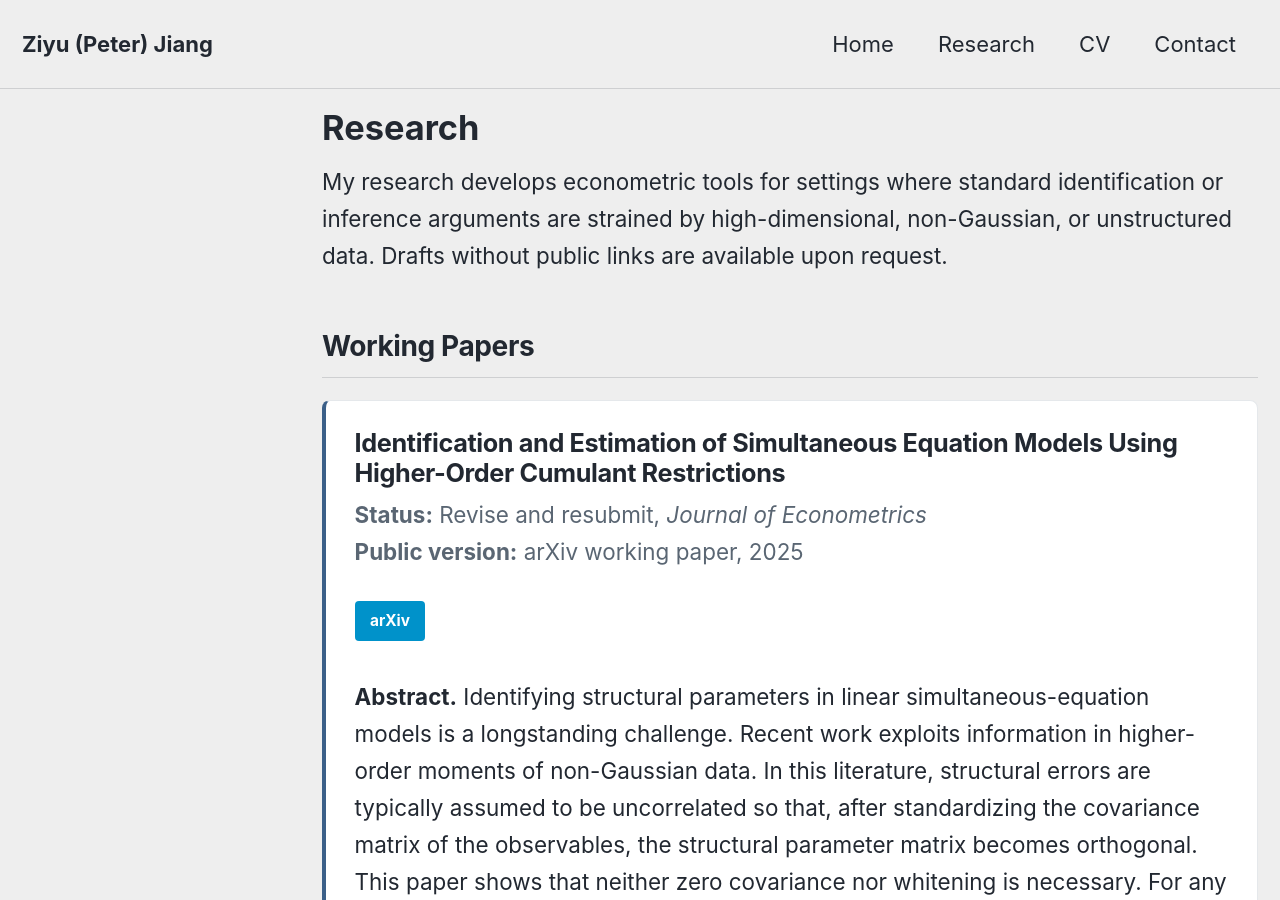
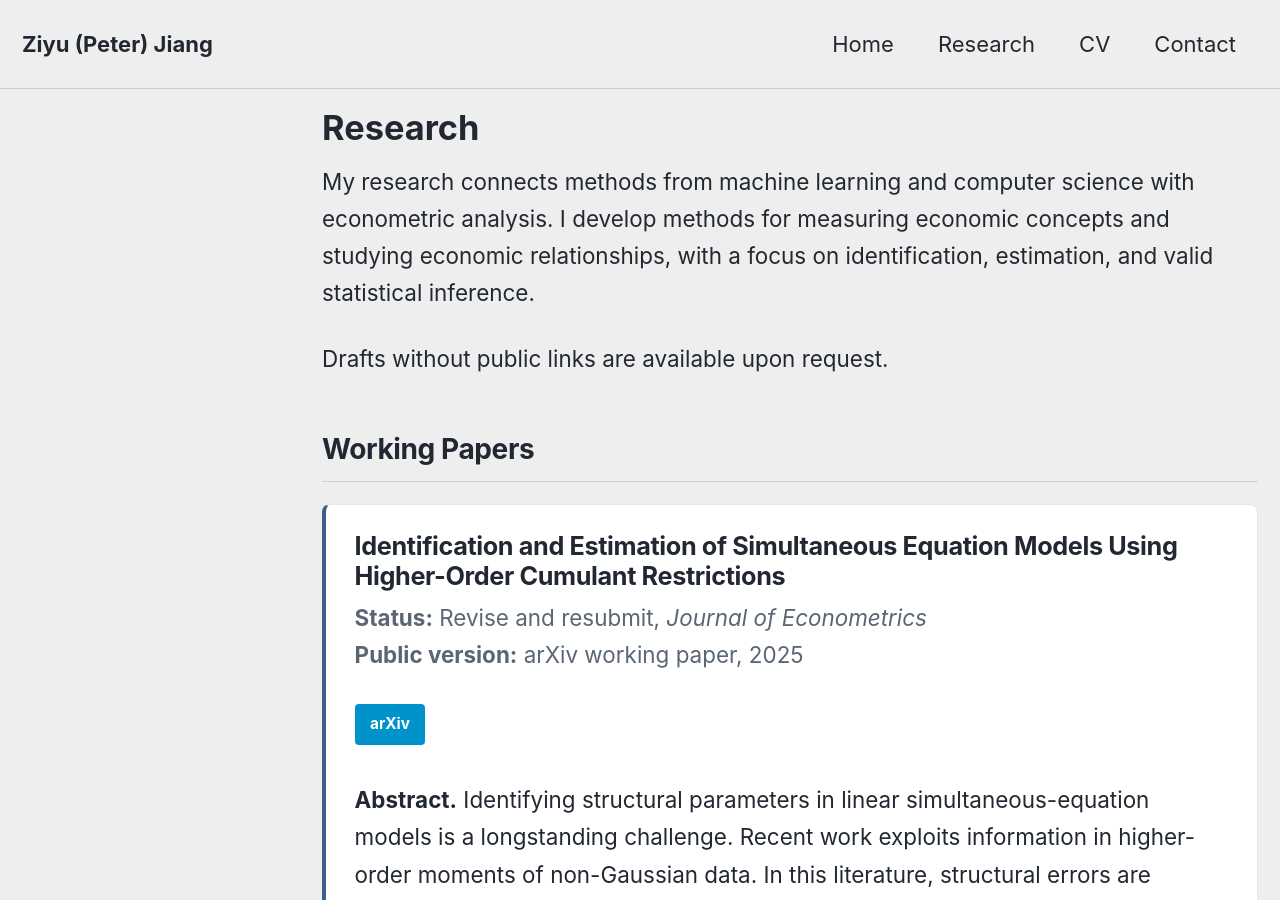
Before and after one commit to ziyupeterjiang/ziyupeterjiang.github.io, a Jekyll site: the page built from _pages/research.md, in a window 1280 px wide and 900 px high. Built offline with Jekyll 4.4.1, drawn with Linux system fonts in a browser that asks for light colours; cached includes are drawn as plain includes.

Commit message:
Clarify research focus
Replace the research-page summary with the approved description connecting machine learning and computer science with econometric analysis. Put draft availability in a separate paragraph.

```diff
--- a/_pages/research.md
+++ b/_pages/research.md
@@ -7,7 +7,9 @@ excerpt: "Working papers and research projects by Ziyu (Peter) Jiang"
 author_profile: false
 ---
 
-My research develops econometric tools for settings where standard identification or inference arguments are strained by high-dimensional, non-Gaussian, or unstructured data. Drafts without public links are available upon request.
+My research connects methods from machine learning and computer science with econometric analysis. I develop methods for measuring economic concepts and studying economic relationships, with a focus on identification, estimation, and valid statistical inference.
+
+Drafts without public links are available upon request.
 
 ## Working Papers
 
```
